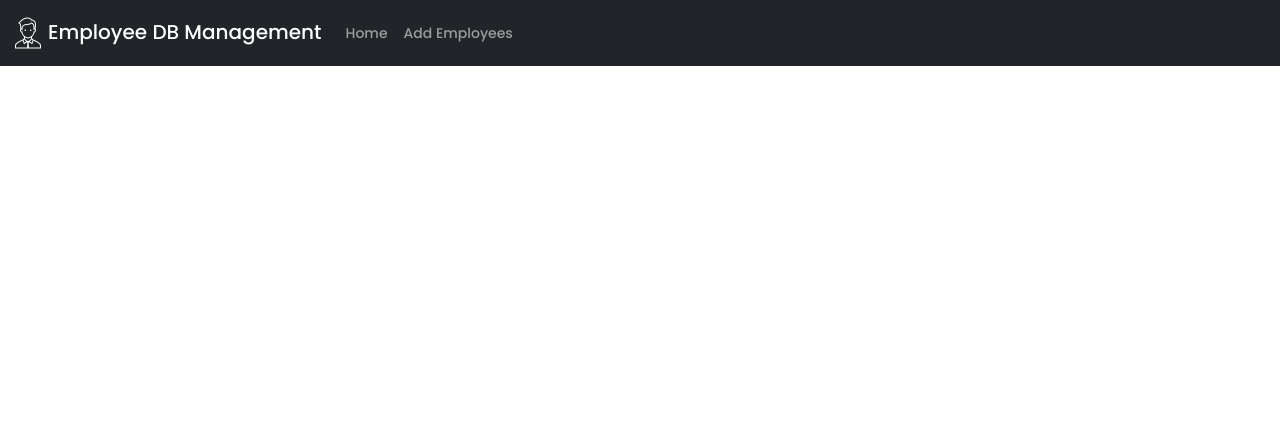
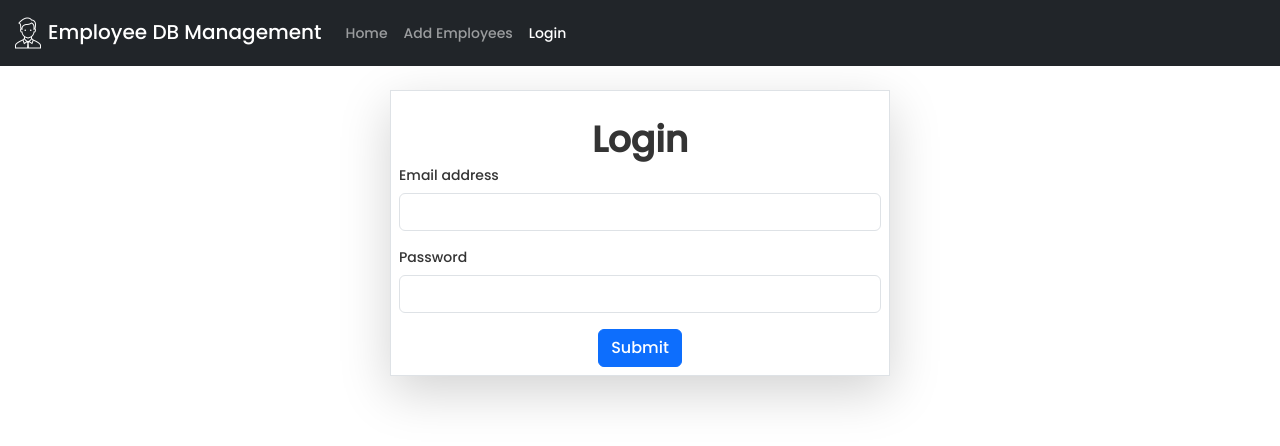
Before and after one commit to silent-learner/EmployeeDB-Management-frontend-, a React (Create React App) app: page /login in a window 1280 px wide. Shown: the top 446 px of the page. Built offline with nearby package versions, Linux system fonts and the light colour scheme.

Commit message:
Admin Authentication added

```diff
--- a/src/App.jsx
+++ b/src/App.jsx
@@ -4,11 +4,13 @@ import NavBar from "./components/NavBar";
 import Employees from "./Employees";
 import LoadingBar from "react-top-loading-bar";
 import { useState } from "react";
+import Login from "./components/Login";
 
 function App() {
   const location = useLocation();
   // console.log(location.pathname);
   const [progress, setProgress] = useState(0);
+  const [isloggedin, setisloggedin] = useState(false);
   return (
     <>
       <LoadingBar
@@ -17,14 +19,15 @@ function App() {
         height={3}
         onLoaderFinished={() => setProgress(0)}
       />
-      <NavBar location={location.pathname} />
+      <NavBar location={location.pathname} isloggedin={isloggedin} setisloggedin={setisloggedin} />
       <Routes>
         <Route
           exact
           path="/"
-          element={<Employees setProgress={setProgress} />}
+          element={<Employees setProgress={setProgress} isloggedin={isloggedin}/>}
         />
-        <Route path="/create" element={<CreateEmployees />} />
+        <Route path="/create" element={<CreateEmployees isloggedin={isloggedin}/>} />
+        <Route path="/login" element={<Login isloggedin={isloggedin} setisloggedin={setisloggedin}/>} />
       </Routes>
     </>
   );
--- a/src/Employees.jsx
+++ b/src/Employees.jsx
@@ -4,7 +4,7 @@ import { DateRangePicker } from "rsuite";
 import Employee from "./components/Employee";
 
 const Employees = (props) => {
-  const { setProgress } = props;
+  const { setProgress , isloggedin  } = props;
   // const URL = "http://localhost:8080";
   const URL = "https://backend-production-0322.up.railway.app";
   const [message, setmessage] = useState("");
@@ -181,6 +181,7 @@ const Employees = (props) => {
                   render={render}
                   setrender={setrender}
                   setmessage={setmessage}
+                  isloggedin={isloggedin}
                 />
               </div>
             );
--- a/src/components/CreateEmployees.jsx
+++ b/src/components/CreateEmployees.jsx
@@ -1,8 +1,9 @@
-import React, { useState } from "react";
+import React, { useEffect, useState } from "react";
+import { useNavigate } from "react-router-dom";
 import { DatePicker } from "rsuite";
 import "../../node_modules/rsuite/dist/rsuite.min.css";
 
-const CreateEmployees = () => {
+const CreateEmployees = ({isloggedin}) => {
   const [employee, setemployee] = useState({
     name: "",
     email: "",
@@ -17,6 +18,12 @@ const CreateEmployees = () => {
     dateOfJoining: "",
   });
   const [message, setmessage] = useState("");
+  const navigate = useNavigate()
+  useEffect(() => {
+    if(isloggedin === false){
+      navigate('/login')
+    }
+  }, [isloggedin,navigate]);
   // const URL = "http://localhost:8080";
   const URL = "https://backend-production-0322.up.railway.app"
   const handlesubmit = async (e) => {
--- a/src/components/Employee.jsx
+++ b/src/components/Employee.jsx
@@ -16,7 +16,8 @@ const Employee = ({
   dateOfJoining,
   render,
   setrender,
-  setmessage
+  setmessage,
+  isloggedin
 }) => {
   function capitalizeFirstLetter(string) {
     return string.charAt(0).toUpperCase() + string.slice(1);
@@ -41,6 +42,7 @@ const Employee = ({
     setTimeout(() => {
       setmessage("");
     }, 2000);
+    setemployee({})
     // console.log(render);
     setrender(!render);
   };
@@ -106,7 +108,7 @@ const Employee = ({
                   </em>
                   {salary}
                 </h6>
-                <div className="d-flex justify-content-end">
+               {isloggedin === true ? <div className="d-flex justify-content-end">
                   <button
                     className="btn btn-sm btn-outline-success mx-2"
                     onClick={() => {
@@ -121,7 +123,7 @@ const Employee = ({
                   >
                     Delete
                   </button>
-                </div>
+                </div> : ''}
               </div>
             </div>
           </div>
--- /dev/null
+++ b/src/components/Login.jsx
@@ -0,0 +1,76 @@
+import React, { useEffect, useState } from "react";
+import { useNavigate } from "react-router-dom";
+
+const Login = ({ isloggedin, setisloggedin }) => {
+    const navigate = useNavigate();
+    useEffect(() => {
+        if (isloggedin === true) {
+          // eslint-disable-next-line
+          navigate("/");
+        }
+  }, [isloggedin,navigate]);
+  const [input, setinput] = useState({});
+  const [message, setmessage] = useState("");
+  const handleonsubmit = (e) => {
+    e.preventDefault()
+    if(input.email === process.env.REACT_APP_ADMIN_EMAIL && input.password === process.env.REACT_APP_ADMIN_PASSWORD){
+        setisloggedin(true)
+        navigate('/')
+    }else{
+        setmessage('Wrong Credentials!!!')
+        setTimeout(() => {
+            setmessage('')
+        }, 2000);
+    }
+  }
+  return (
+    <div
+      className="container border p-2 mt-4  bg-white shadow shadow-lg"
+      style={{ maxWidth: "500px"}}
+    >
+      <h2 className="text-center mt-3">Login</h2>
+      <form onSubmit={handleonsubmit}>
+        <p className="text-center text-danger">{message}</p>
+        <div className="mb-3">
+          <label htmlFor="email" className="form-label">
+            Email address
+          </label>
+          <input
+            type="email"
+            className="form-control"
+            id="email"
+            passwordaria-describedby="emailHelp"
+            required
+            onChange={(e) => {
+                setinput({...input,email:e.target.value})
+            }}
+            value={input.email}
+          />
+        </div>
+        <div className="mb-3">
+          <label htmlFor="password" className="form-label">
+            Password
+          </label>
+          <input
+            type="password"
+            className="form-control"
+            id="password"
+            required
+            onChange={(e) => {
+                setinput({...input,password:e.target.value})
+            }}
+            value={input.password}
+            minLength={5}
+          />
+        </div>
+        <div className="d-flex justify-content-center">
+          <button type="submit" className="btn btn-primary mx-3">
+            Submit
+          </button>
+        </div>
+      </form>
+    </div>
+  );
+};
+
+export default Login;
--- a/src/components/NavBar.jsx
+++ b/src/components/NavBar.jsx
@@ -2,7 +2,7 @@ import React, { useState } from "react";
 import { Link } from "react-router-dom";
 import icon from "../favicon.png";
 
-const NavBar = ({ location }) => {
+const NavBar = ({ location , isloggedin ,setisloggedin}) => {
   const [isOpen, setisOpen] = useState(false);
   const handleOnCLick = () => {
     setisOpen(!isOpen);
@@ -19,12 +19,19 @@ const NavBar = ({ location }) => {
         data-toggle="collapse"
         data-target="#navbarSupportedContent"
         aria-controls="navbarSupportedContent"
-        aria-expanded={isOpen ? true : false} aria-label="Toggle navigation" onClick={handleOnCLick}
+        aria-expanded={isOpen ? true : false}
+        aria-label="Toggle navigation"
+        onClick={handleOnCLick}
       >
         <span className="navbar-toggler-icon"></span>
       </button>
 
-      <div className={`${!isOpen ? 'collapse' : ''} navbar-collapse`} id="navbarSupportedContent">
+      <div
+        className={`${
+          !isOpen ? "collapse" : ""
+        } navbar-collapse`}
+        id="navbarSupportedContent"
+      >
         <ul className="navbar-nav mr-auto">
           <li className="nav-item" onClick={handleOnCLick}>
             <Link
@@ -44,6 +51,19 @@ const NavBar = ({ location }) => {
               Add Employees
             </Link>
           </li>
+          <li className="nav-item" onClick={()=> {
+            setisloggedin(false)
+            handleOnCLick()
+            }}>
+            <Link
+              className={`nav-link ${
+                location === "/login" ? "text-white" : ""
+              }`}
+              to="/login"
+            >
+             {isloggedin === true ? 'Logout' : 'Login'}
+            </Link>
+          </li>
         </ul>
       </div>
     </nav>
```
